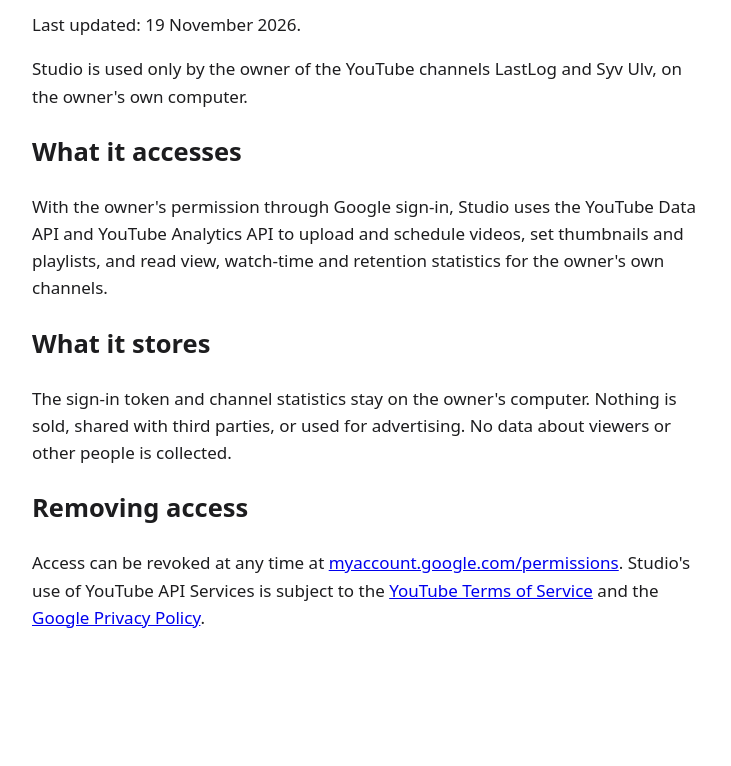
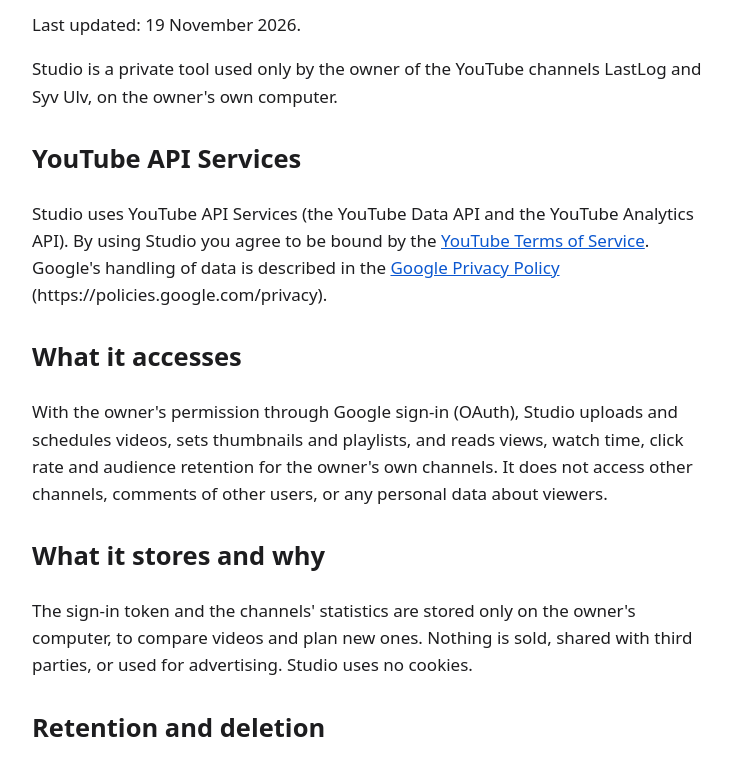
Before and after one commit to ahmedmribai/studio, a plain HTML site: page privacy.html in a window 1280 px wide. Shown: the part 114-880 px from the top of the page, without its empty margins (268-999 px from the left). Before the commit the page ends 800 px from the top, so only its background shows below. Drawn offline with Linux system fonts and the light colour scheme.

Commit message:
docs: YouTube API section, retention and deletion
Co-Authored-By: Claude Opus 5.5 <noreply@anthropic.com>

```diff
--- a/privacy.html
+++ b/privacy.html
@@ -1,20 +1,26 @@
 <!doctype html>
 <html lang="en"><head><meta charset="utf-8"><meta name="viewport" content="width=device-width,initial-scale=1">
-<title>Studio privacy</title>
+<title>Studio privacy policy</title>
 <style>body{font:17px/1.6 system-ui,sans-serif;max-width:680px;margin:48px auto;padding:0 16px;color:#1d1d1f;background:#fff}
-@media (prefers-color-scheme:dark){body{color:#e8e8ea;background:#141416}a{color:#7cc4ff}}</style></head>
-<body><h1>Privacy policy</h1>
+a{color:#0b57d0}h2{margin-top:28px}</style></head>
+<body><h1>Studio privacy policy</h1>
 <p>Last updated: 19 November 2026.</p>
-<p>Studio is used only by the owner of the YouTube channels LastLog and Syv Ulv, on the owner's own computer.</p>
+<p>Studio is a private tool used only by the owner of the YouTube channels LastLog and Syv Ulv, on the owner's own computer.</p>
+<h2>YouTube API Services</h2>
+<p>Studio uses YouTube API Services (the YouTube Data API and the YouTube Analytics API). By using Studio you agree to be
+bound by the <a href="https://www.youtube.com/t/terms">YouTube Terms of Service</a>. Google's handling of data is described
+in the <a href="https://policies.google.com/privacy">Google Privacy Policy</a> (https://policies.google.com/privacy).</p>
 <h2>What it accesses</h2>
-<p>With the owner's permission through Google sign-in, Studio uses the YouTube Data API and YouTube Analytics API to
-upload and schedule videos, set thumbnails and playlists, and read view, watch-time and retention statistics
-for the owner's own channels.</p>
-<h2>What it stores</h2>
-<p>The sign-in token and channel statistics stay on the owner's computer. Nothing is sold, shared with third
-parties, or used for advertising. No data about viewers or other people is collected.</p>
-<h2>Removing access</h2>
-<p>Access can be revoked at any time at <a href="https://myaccount.google.com/permissions">myaccount.google.com/permissions</a>.
-Studio's use of YouTube API Services is subject to the <a href="https://www.youtube.com/t/terms">YouTube Terms of Service</a>
-and the <a href="https://policies.google.com/privacy">Google Privacy Policy</a>.</p>
+<p>With the owner's permission through Google sign-in (OAuth), Studio uploads and schedules videos, sets thumbnails and
+playlists, and reads views, watch time, click rate and audience retention for the owner's own channels. It does not access
+other channels, comments of other users, or any personal data about viewers.</p>
+<h2>What it stores and why</h2>
+<p>The sign-in token and the channels' statistics are stored only on the owner's computer, to compare videos and plan new
+ones. Nothing is sold, shared with third parties, or used for advertising. Studio uses no cookies.</p>
+<h2>Retention and deletion</h2>
+<p>Statistics (such as view counts) and scores derived from them are kept for at most 36 months; any other data received from
+the API is refreshed or deleted within 30 days. When access is revoked, the stored token is deleted and stored API data is
+deleted within 7 days. To revoke access at any time, visit the
+<a href="https://security.google.com/settings/security/permissions">Google security settings page</a>.
+To ask for deletion, contact the owner through the channel's About page.</p>
 </body></html>
```
Also changed, not shown: index.html (+7 -3 lines).
